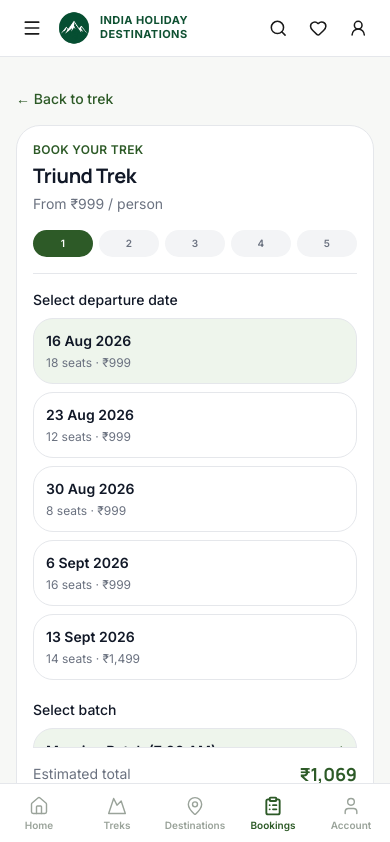
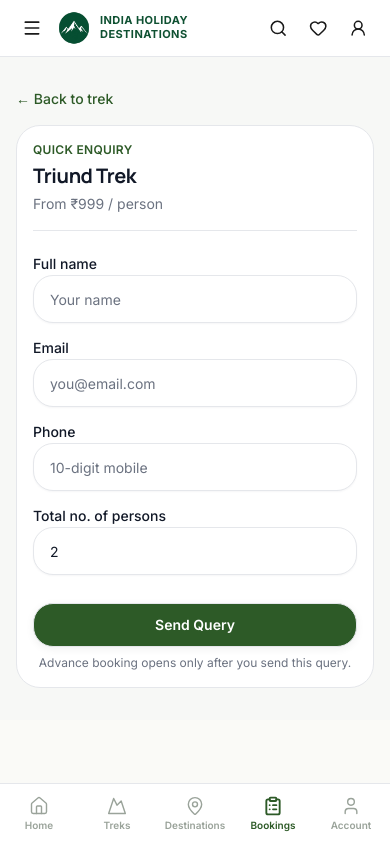
Before and after one commit to ErManjitSingh/indiatreks, a Next.js app: page /booking/triund-trek in a window 390 px wide. Shown: the top 842 px of the page. Built offline with nearby package versions, Linux system fonts and the light colour scheme.

Commit message:
Open enquiry form before advance booking, update hero, redesign detail sticky bar.
Co-authored-by: Cursor <cursoragent@cursor.com>

```diff
--- a/next.config.ts
+++ b/next.config.ts
@@ -19,6 +19,10 @@ const nextConfig: NextConfig = {
       {
         protocol: "https",
         hostname: "cdn.indiaholidaydestinations.com",
+      },
+      {
+        protocol: "https",
+        hostname: "eegoitaly.in",
       },
     ],
   },
--- a/src/app/booking/[trek]/booking-trek-client.tsx
+++ b/src/app/booking/[trek]/booking-trek-client.tsx
@@ -2,8 +2,10 @@
 
 import Link from "next/link";
 import { useSearchParams } from "next/navigation";
+import { useState } from "react";
 
 import { BookingFlow } from "@/components/booking/booking-flow";
+import { QuickEnquiryForm } from "@/components/booking/quick-enquiry-form";
 import { Container } from "@/components/ui/container";
 import { getTrekBySlug } from "@/data/treks";
 import { getTrekDetailBySlug } from "@/data/trek-details";
@@ -15,6 +17,8 @@ interface BookingTrekClientProps {
 export function BookingTrekClient({ trekSlug }: BookingTrekClientProps) {
   const searchParams = useSearchParams();
   const initialDate = searchParams.get("date") ?? undefined;
+  const [stage, setStage] = useState<"enquiry" | "advance">("enquiry");
+
   const detail = getTrekDetailBySlug(trekSlug);
   const listing = getTrekBySlug(trekSlug);
 
@@ -38,7 +42,8 @@ export function BookingTrekClient({ trekSlug }: BookingTrekClientProps) {
             ← Back to trek
           </Link>
         </p>
-        <div className="rounded-2xl border border-[#e8ece6] bg-white p-4 md:p-6">
+        <div className="min-h-[28rem] rounded-2xl border border-[#e8ece6] bg-white p-4 md:p-6">
+          {stage === "advance" ? (
             <BookingFlow
               trekSlug={trekSlug}
               trekTitle={title}
@@ -47,6 +52,14 @@ export function BookingTrekClient({ trekSlug }: BookingTrekClientProps) {
               mode="page"
               initialDate={initialDate}
             />
+          ) : (
+            <QuickEnquiryForm
+              trekSlug={trekSlug}
+              trekTitle={title}
+              basePriceInr={basePriceInr}
+              onAdvanceBooking={() => setStage("advance")}
+            />
+          )}
         </div>
       </Container>
     </section>
--- a/src/components/booking/book-now-button.tsx
+++ b/src/components/booking/book-now-button.tsx
@@ -26,6 +26,7 @@ function isDesktopViewport() {
   return window.matchMedia("(min-width: 768px)").matches;
 }
 
+/** Opens quick enquiry first. Full booking starts only after Advance Booking. */
 export function BookNowButton({
   trekSlug,
   departureDate,
@@ -49,10 +50,7 @@ export function BookNowButton({
         : "";
 
       if (isDesktopViewport()) {
-        openSheet(trekSlug);
-        if (departureDate) {
-          sessionStorage.setItem(`ihd-booking-date:${trekSlug}`, departureDate);
-        }
+        openSheet(trekSlug, { departureDate });
       } else {
         router.push(`/booking/${trekSlug}${query}`);
       }
--- a/src/components/booking/booking-drawer.tsx
+++ b/src/components/booking/booking-drawer.tsx
@@ -3,6 +3,7 @@
 import { useEffect, useMemo } from "react";
 
 import { BookingFlow } from "@/components/booking/booking-flow";
+import { QuickEnquiryForm } from "@/components/booking/quick-enquiry-form";
 import {
   Drawer,
   DrawerContent,
@@ -14,7 +15,15 @@ import { getTrekDetailBySlug } from "@/data/trek-details";
 import { useBookingUiStore } from "@/lib/booking/store";
 
 export function BookingDrawer() {
-  const { sheetOpen, activeSlug, setSheetOpen, closeSheet } = useBookingUiStore();
+  const {
+    sheetOpen,
+    activeSlug,
+    stage,
+    departureDateHint,
+    setSheetOpen,
+    closeSheet,
+    startAdvanceBooking,
+  } = useBookingUiStore();
 
   const trek = useMemo(() => {
     if (!activeSlug) return null;
@@ -52,12 +61,17 @@ export function BookingDrawer() {
         side="right"
         className="w-[min(100vw,32rem)] max-w-full gap-0 overflow-hidden p-0 sm:p-0"
       >
-        <DrawerTitle className="sr-only">Book trek</DrawerTitle>
+        <DrawerTitle className="sr-only">
+          {stage === "advance" ? "Advance booking" : "Trek enquiry"}
+        </DrawerTitle>
         <DrawerDescription className="sr-only">
-          Complete booking steps and proceed to payment
+          {stage === "advance"
+            ? "Complete booking steps and proceed to payment"
+            : "Send a quick enquiry to our trek team"}
         </DrawerDescription>
         <div className="flex h-full flex-col p-5 md:p-6">
           {trek ? (
+            stage === "advance" ? (
               <BookingFlow
                 trekSlug={trek.slug}
                 trekTitle={trek.title}
@@ -65,7 +79,17 @@ export function BookingDrawer() {
                 departures={trek.departures}
                 mode="drawer"
                 onClose={closeSheet}
+                initialDate={departureDateHint ?? undefined}
               />
+            ) : (
+              <QuickEnquiryForm
+                trekSlug={trek.slug}
+                trekTitle={trek.title}
+                basePriceInr={trek.basePriceInr}
+                onAdvanceBooking={startAdvanceBooking}
+                onClose={closeSheet}
+              />
+            )
           ) : (
             <p className="text-sm text-muted-foreground">Select a trek to start booking.</p>
           )}
--- /dev/null
+++ b/src/components/booking/quick-enquiry-form.tsx
@@ -0,0 +1,159 @@
+"use client";
+
+import { useState } from "react";
+import { CheckCircle2 } from "lucide-react";
+
+import { submitBookingEnquiryAction } from "@/actions";
+import { Button } from "@/components/ui/button";
+import { Input } from "@/components/ui/input";
+import { toast } from "@/components/ui/toast";
+import { formatCurrency } from "@/utils";
+import { cn } from "@/lib/utils";
+
+interface QuickEnquiryFormProps {
+  trekSlug: string;
+  trekTitle: string;
+  basePriceInr?: number;
+  onAdvanceBooking: () => void;
+  onClose?: () => void;
+  className?: string;
+}
+
+export function QuickEnquiryForm({
+  trekSlug,
+  trekTitle,
+  basePriceInr,
+  onAdvanceBooking,
+  onClose,
+  className,
+}: QuickEnquiryFormProps) {
+  const [loading, setLoading] = useState(false);
+  const [sent, setSent] = useState(false);
+  const [form, setForm] = useState({
+    name: "",
+    email: "",
+    phone: "",
+    persons: "2",
+  });
+
+  const onSubmit = async (event: React.FormEvent) => {
+    event.preventDefault();
+    setLoading(true);
+
+    const result = await submitBookingEnquiryAction({
+      trekSlug,
+      name: form.name.trim(),
+      email: form.email.trim(),
+      phone: form.phone.trim(),
+      travelers: Math.max(1, Number(form.persons) || 1),
+      preferredDate: new Date().toISOString().slice(0, 10),
+      notes: `Quick enquiry from Book Now · Persons: ${form.persons} · Trek: ${trekTitle}`,
+    });
+
+    setLoading(false);
+
+    if (!result.success) {
+      toast.error(result.message);
+      return;
+    }
+
+    setSent(true);
+    toast.success(result.message);
+  };
+
+  if (sent) {
+    return (
+      <div className={cn("flex h-full flex-col", className)}>
+        <div className="flex flex-1 flex-col items-center justify-center px-2 py-8 text-center">
+          <div className="inline-flex h-14 w-14 items-center justify-center rounded-full bg-[#E8F5E9] text-[#2D5A27]">
+            <CheckCircle2 className="h-8 w-8" aria-hidden />
+          </div>
+          <h2 className="font-heading mt-4 text-xl font-bold text-[#1A1A1A]">
+            Query sent successfully
+          </h2>
+          <p className="mt-2 max-w-sm text-sm text-muted-foreground">
+            Our trek specialist will contact you shortly about{" "}
+            <span className="font-semibold text-[#1A1A1A]">{trekTitle}</span>.
+          </p>
+          <p className="mt-4 text-sm text-muted-foreground">
+            Want to lock your dates and pay advance now?
+          </p>
+          <Button
+            type="button"
+            variant="primary"
+            size="lg"
+            className="mt-5 w-full max-w-sm"
+            onClick={onAdvanceBooking}
+          >
+            Advance Booking
+          </Button>
+          {onClose ? (
+            <Button type="button" variant="ghost" className="mt-2" onClick={onClose}>
+              Close
+            </Button>
+          ) : null}
+        </div>
+      </div>
+    );
+  }
+
+  return (
+    <div className={cn("flex h-full flex-col", className)}>
+      <div className="shrink-0 border-b border-[#e8ece6] pb-4">
+        <p className="text-xs font-semibold uppercase tracking-wide text-[#2D5A27]">
+          Quick enquiry
+        </p>
+        <h2 className="font-heading mt-1 text-xl font-bold text-[#1A1A1A]">{trekTitle}</h2>
+        {basePriceInr != null ? (
+          <p className="mt-1 text-sm text-muted-foreground">
+            From {formatCurrency(basePriceInr)} / person
+          </p>
+        ) : null}
+      </div>
+
+      <form className="mt-5 flex flex-1 flex-col gap-3" onSubmit={onSubmit}>
+        <Input
+          label="Full name"
+          required
+          value={form.name}
+          onChange={(e) => setForm((prev) => ({ ...prev, name: e.target.value }))}
+          placeholder="Your name"
+        />
+        <Input
+          label="Email"
+          type="email"
+          required
+          value={form.email}
+          onChange={(e) => setForm((prev) => ({ ...prev, email: e.target.value }))}
+          placeholder="you@email.com"
+        />
+        <Input
+          label="Phone"
+          type="tel"
+          required
+          value={form.phone}
+          onChange={(e) => setForm((prev) => ({ ...prev, phone: e.target.value }))}
+          placeholder="10-digit mobile"
+        />
+        <Input
+          label="Total no. of persons"
+          type="number"
+          min={1}
+          max={20}
+          required
+          value={form.persons}
+          onChange={(e) => setForm((prev) => ({ ...prev, persons: e.target.value }))}
+        />
+
+        <div className="mt-auto space-y-2 pt-4">
+          <Button type="submit" variant="primary" className="w-full" loading={loading}>
+            Send Query
+          </Button>
+          <p className="text-center text-xs text-muted-foreground">
+            Advance booking opens only after you send this query.
+          </p>
+        </div>
+      </form>
+    </div>
+  );
+}
--- a/src/components/conversion/sticky-contact-bar.tsx
+++ b/src/components/conversion/sticky-contact-bar.tsx
@@ -16,6 +16,7 @@ const HIDDEN_PREFIXES = [
 ] as const;
 
 function shouldHide(pathname: string) {
+  if (/^\/treks\/.+/.test(pathname)) return true;
   return HIDDEN_PREFIXES.some(
     (prefix) => pathname === prefix || pathname.startsWith(`${prefix}/`),
   );
--- a/src/components/home/hero-section.tsx
+++ b/src/components/home/hero-section.tsx
@@ -27,7 +27,7 @@ export function HeroSection() {
           blurDataURL={BLUR_DATA_URL}
           sizes="(max-width: 768px) 100vw, 1400px"
           quality={65}
-          className="object-cover object-[center_28%]"
+          className="object-cover object-[center_40%]"
         />
         <div className="absolute inset-0 bg-[linear-gradient(105deg,rgba(8,12,20,0.82)_0%,rgba(8,12,20,0.45)_50%,rgba(8,12,20,0.25)_100%)]" />
         <div className="absolute inset-0 bg-[linear-gradient(180deg,rgba(8,12,20,0.2)_0%,transparent_40%,rgba(8,12,20,0.75)_100%)]" />
--- a/src/components/home/mobile-home.tsx
+++ b/src/components/home/mobile-home.tsx
@@ -72,7 +72,7 @@ function MobileHero() {
         quality={65}
         placeholder="blur"
         blurDataURL={BLUR_DATA_URL}
-        className="object-cover object-[center_30%]"
+        className="object-cover object-[center_40%]"
       />
       <div className="absolute inset-0 bg-[linear-gradient(180deg,rgba(8,12,20,0.35)_0%,rgba(8,12,20,0.25)_40%,rgba(8,12,20,0.82)_100%)]" />
 
--- a/src/constants/trek-images.ts
+++ b/src/constants/trek-images.ts
@@ -3,7 +3,7 @@
  * All files live under /public/images/treks/
  */
 export const trekImages = {
-  hero: "/images/treks/hero.jpg",
+  hero: "https://eegoitaly.in/cdn/shop/articles/Top-5-Hiking-Trails-in-India.jpg?v=1641639624&width=1760",
   mountains1: "/images/treks/mountains-1.jpg",
   mountains2: "/images/treks/mountains-2.jpg",
   mountains3: "/images/treks/mountains-3.jpg",
--- a/src/lib/booking/store.ts
+++ b/src/lib/booking/store.ts
@@ -6,17 +6,48 @@ import { emptyTraveller, type BookingDraft, type SavedBooking } from "@/lib/book
 interface BookingUiState {
   sheetOpen: boolean;
   activeSlug: string | null;
-  openSheet: (slug: string) => void;
+  /** Enquiry first; advance unlocks full booking flow */
+  stage: "enquiry" | "advance";
+  departureDateHint: string | null;
+  openSheet: (slug: string, options?: { departureDate?: string }) => void;
   closeSheet: () => void;
   setSheetOpen: (open: boolean) => void;
+  startAdvanceBooking: () => void;
+  resetStage: () => void;
 }
 
 export const useBookingUiStore = create<BookingUiState>((set) => ({
   sheetOpen: false,
   activeSlug: null,
-  openSheet: (slug) => set({ sheetOpen: true, activeSlug: slug }),
-  closeSheet: () => set({ sheetOpen: false }),
-  setSheetOpen: (open) => set({ sheetOpen: open, ...(open ? {} : { activeSlug: null }) }),
+  stage: "enquiry",
+  departureDateHint: null,
+  openSheet: (slug, options) =>
+    set({
+      sheetOpen: true,
+      activeSlug: slug,
+      stage: "enquiry",
+      departureDateHint: options?.departureDate ?? null,
+    }),
+  closeSheet: () =>
+    set({
+      sheetOpen: false,
+      activeSlug: null,
+      stage: "enquiry",
+      departureDateHint: null,
+    }),
+  setSheetOpen: (open) =>
+    set(
+      open
+        ? { sheetOpen: true }
+        : {
+            sheetOpen: false,
+            activeSlug: null,
+            stage: "enquiry",
+            departureDateHint: null,
+          },
+    ),
+  startAdvanceBooking: () => set({ stage: "advance" }),
+  resetStage: () => set({ stage: "enquiry" }),
 }));
 
 interface BookingDraftState {
```
Also changed, not shown: src/components/trek-detail/mobile-trek-detail.tsx (+31 -11 lines). Lines whose indentation alone changed are shown as unchanged.
